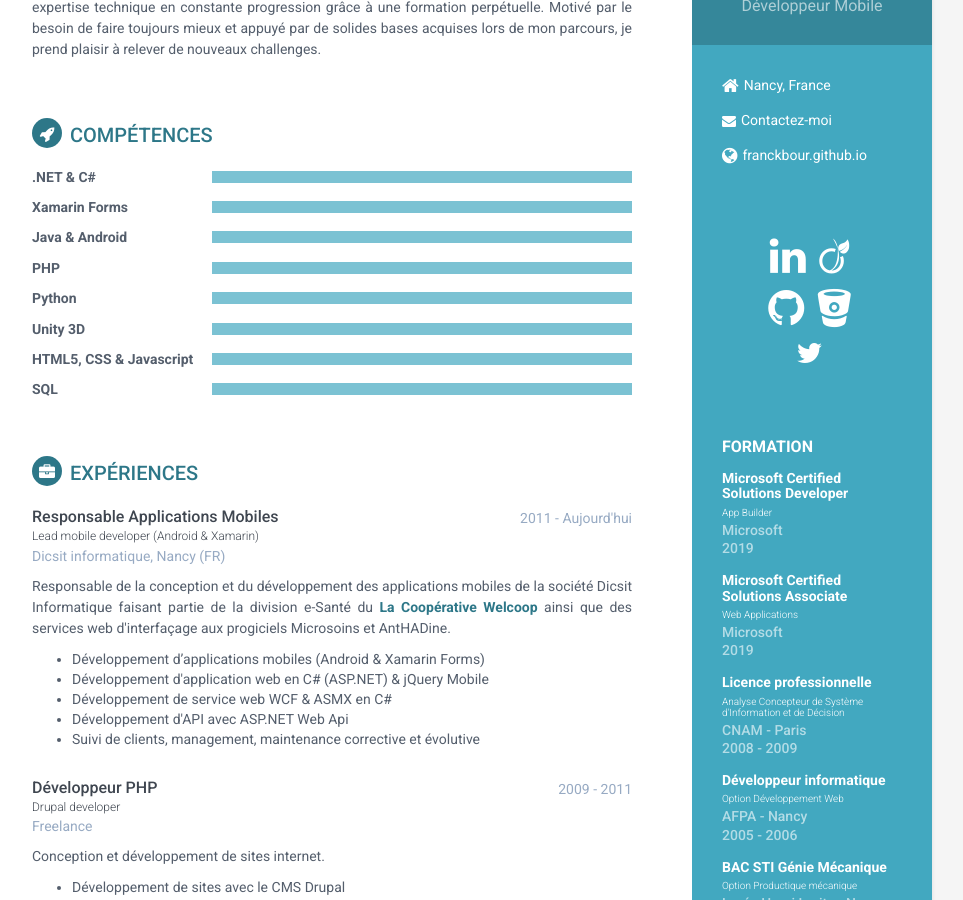
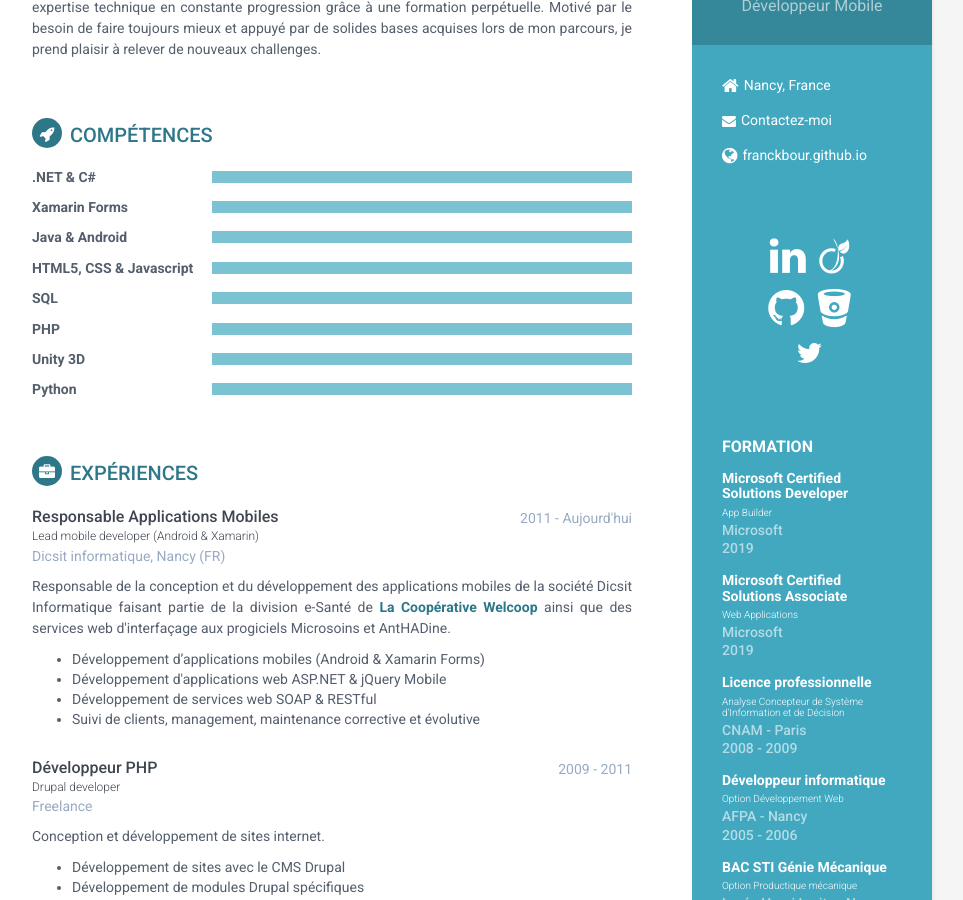
Before and after one commit to franckbour/franckbour.github.io, a Jekyll site: the page built from index.html, in a window 1280 px wide and 900 px high, scrolled down 223 px. Shown: the whole window, without its empty margins (188-1151 px from the left). Built offline with Jekyll 4.4.1, drawn with Linux system fonts in a browser that asks for light colours.

Commit message:
Minor changes

```diff
--- a/_includes/education.html
+++ b/_includes/education.html
@@ -1,4 +1,4 @@
- <div class="education-container container-block">
+<div class="education-container container-block">
 <h2 class="container-block-title">Formation</h2>
 <div class="item">
     <h4 class="degree">Microsoft Certified Solutions Developer</h4>
--- a/_includes/experience.html
+++ b/_includes/experience.html
@@ -12,12 +12,11 @@
                     </div><!--//meta-->
                     <div class="details">
 
-						<p>Responsable de la conception et du développement des applications mobiles de la société Dicsit Informatique faisant partie de la division e-Santé du <strong><a href="https://www.lacooperativewelcoop.com/" target="_blank">La Coopérative Welcoop</a></strong> ainsi que des services web d'interfaçage aux progiciels Microsoins et AntHADine.</p>
+						<p>Responsable de la conception et du développement des applications mobiles de la société Dicsit Informatique faisant partie de la division e-Santé de <strong><a href="https://www.lacooperativewelcoop.com/" target="_blank">La Coopérative Welcoop</a></strong> ainsi que des services web d'interfaçage aux progiciels Microsoins et AntHADine.</p>
 						<ul>
                             <li>Développement d’applications mobiles (Android &amp; Xamarin Forms)</li>
-							<li>Développement d'application web en C# (ASP.NET) &amp; jQuery Mobile</li>
-                            <li>Développement de service web WCF &amp; ASMX en C#</li>
-                            <li>Développement d'API avec ASP.NET Web Api</li>
+							<li>Développement d'applications web ASP.NET &amp; jQuery Mobile</li>
+                            <li>Développement de services web SOAP &amp; RESTful</li>
 							<li>Suivi de clients, management, maintenance corrective et évolutive</li>
 						</ul>
 
--- a/_includes/skills.html
+++ b/_includes/skills.html
@@ -26,30 +26,6 @@
                         </div><!--//level-bar-->
                     </div><!--//item-->
 
-					<div class="item">
-                        <h3 class="level-title">PHP</h3>
-                        <div class="level-bar">
-                            <div class="level-bar-inner" data-level="50%">
-                            </div>
-                        </div><!--//level-bar-->
-                    </div><!--//item-->
-
-					<div class="item">
-                        <h3 class="level-title">Python</h3>
-                        <div class="level-bar">
-                            <div class="level-bar-inner" data-level="20%">
-                            </div>
-                        </div><!--//level-bar-->
-                    </div><!--//item-->
-
-                    <div class="item">
-                        <h3 class="level-title">Unity 3D</h3>
-                        <div class="level-bar">
-                            <div class="level-bar-inner" data-level="30%">
-                            </div>
-                        </div><!--//level-bar-->
-                    </div><!--//item-->
-
                     <div class="item">
                         <h3 class="level-title">HTML5, CSS &amp; Javascript</h3>
                         <div class="level-bar">
@@ -58,7 +34,7 @@
                         </div><!--//level-bar-->
                     </div><!--//item-->
 
-					<div class="item">
+                    <div class="item">
                         <h3 class="level-title">SQL</h3>
                         <div class="level-bar">
                             <div class="level-bar-inner" data-level="70%">
@@ -66,5 +42,29 @@
                         </div><!--//level-bar-->
                     </div><!--//item-->
 
+					<div class="item">
+                        <h3 class="level-title">PHP</h3>
+                        <div class="level-bar">
+                            <div class="level-bar-inner" data-level="30%">
+                            </div>
+                        </div><!--//level-bar-->
+                    </div><!--//item-->
+
+                    <div class="item">
+                        <h3 class="level-title">Unity 3D</h3>
+                        <div class="level-bar">
+                            <div class="level-bar-inner" data-level="20%">
+                            </div>
+                        </div><!--//level-bar-->
+                    </div><!--//item-->
+
+					<div class="item">
+                        <h3 class="level-title">Python</h3>
+                        <div class="level-bar">
+                            <div class="level-bar-inner" data-level="10%">
+                            </div>
+                        </div><!--//level-bar-->
+                    </div><!--//item-->
+
                 </div>
             </section><!--//skills-section-->
```
